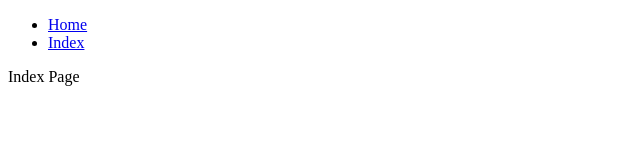
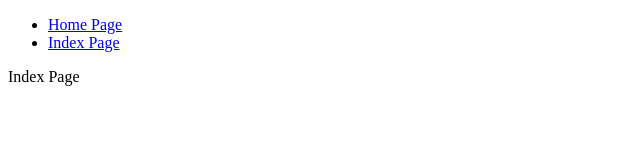
Before and after one commit to gdev8584/React-Router-easy---What-is-Routing-Why-Installing-React, a React app: page / in a window 1280 px wide. Shown: the top 160 px of the page, without its empty margins (0-640 px from the left). Built offline with nearby package versions, Linux system fonts and the light colour scheme.

Commit message:
Update NavBar.js

```diff
--- a/src/components/NavBar.js
+++ b/src/components/NavBar.js
@@ -5,11 +5,11 @@ const NavBar = () => {
   return (
     <nav>
       <ul>
-          <li className="home-link">
-            <Link to="/home">Home</Link>
+          <li >
+            <Link to="/home" className="home-link">Home Page</Link>
           </li>
-        <li className="index-link">
-          <Link to="/">Index</Link>
+        <li>
+          <Link to="/"  className="index-link">Index Page</Link>
         </li>
       </ul>
     </nav>
```
